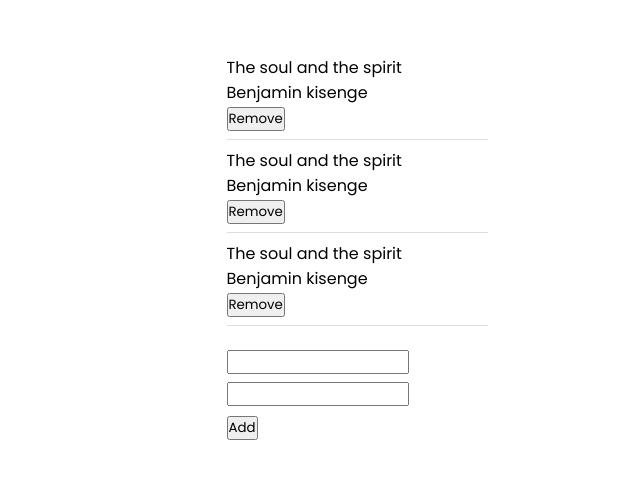
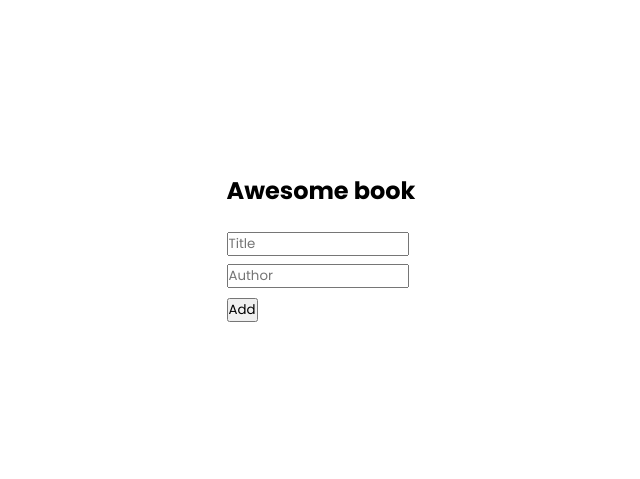
Before and after one commit to iambenkis/Awesome-books, a website: page index.html in a window 1280 px wide. Shown: the part 153-632 px from the top of the page, without its empty margins (283-923 px from the left). Drawn offline with Linux system fonts and the light colour scheme.

Commit message:
Comment template

```diff
--- a/index.html
+++ b/index.html
@@ -12,29 +12,21 @@
 <body>
     <main>
         <section class="container">
+            <h2>Awesome book</h2>
             <div class="books">
-                <div class="book-item">
+                <!-- <div class="book-item">
                     <p class="title">The soul and the spirit</p>
                     <p class="Autor">Benjamin kisenge</p>
-                    <button>Remove</button>
-                </div>
-                <div class="book-item">
-                    <p class="title">The soul and the spirit</p>
-                    <p class="Autor">Benjamin kisenge</p>
-                    <button>Remove</button>
-                </div>
-                <div class="book-item">
-                    <p class="title">The soul and the spirit</p>
-                    <p class="Autor">Benjamin kisenge</p>
-                    <button>Remove</button>
-                </div>
+                    <button class="remove">Remove</button>
+                </div>  -->
             </div>
             <div class="add-div">
-                <input type="text" name="" id="">
-                <input type="text" name="" id="">
-                <button>Add</button>
+                <input type="text" name="" id="in-title" placeholder="Title">
+                <input type="text" name="" id="in-author" placeholder="Author">
+                <button class="add">Add</button>
             </div>
         </section>
     </main>
+    <script src="script.js"></script>
 </body>
 </html>
```
